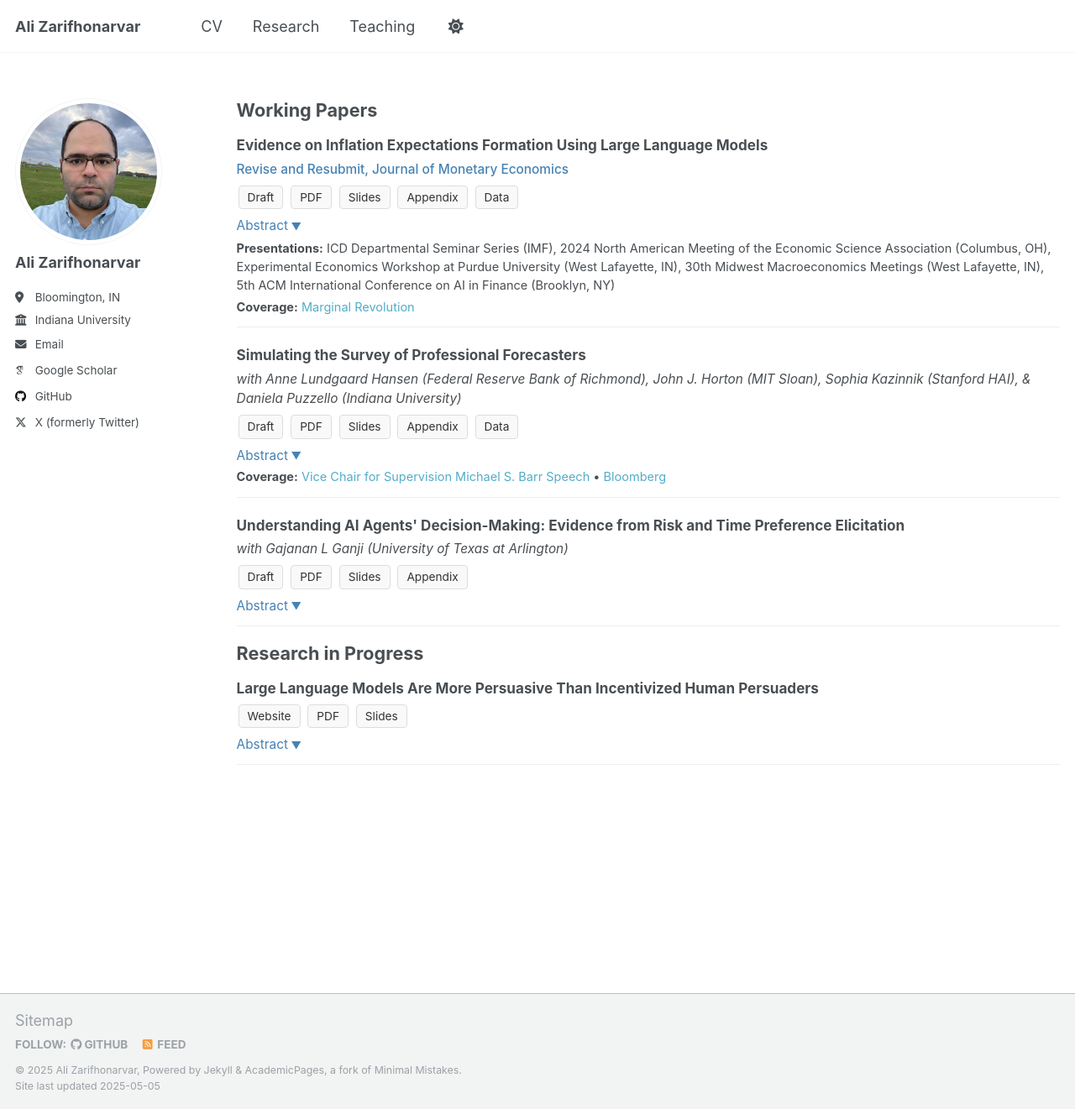
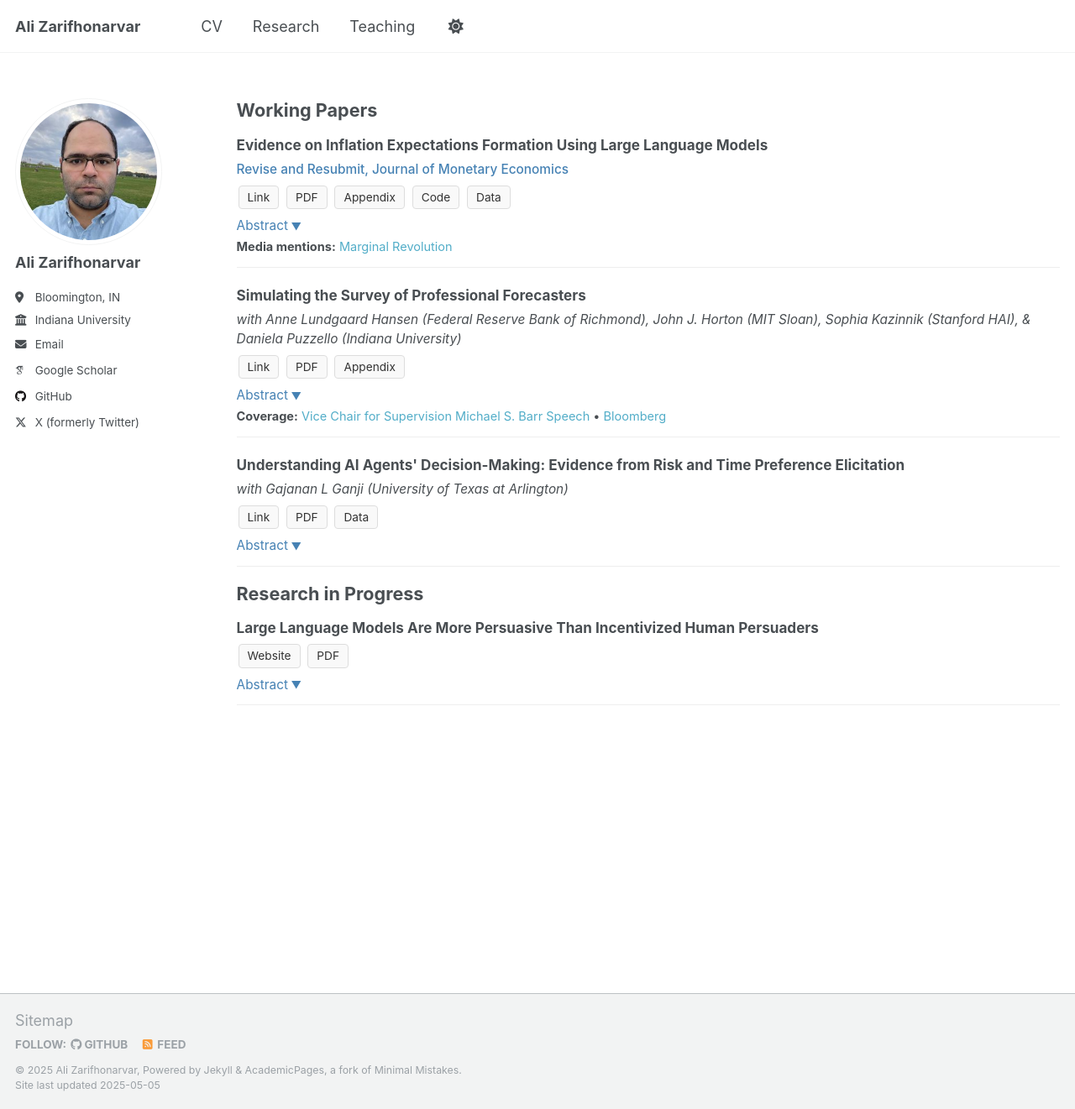
Before and after one commit to alizarif/alizarif.github.io, a Jekyll site: the page built from _pages/research.html, in a window 1280 px wide and 1321 px high. Shown: the whole window at 84% size. Built offline with Jekyll 4.4.1, drawn with Linux system fonts in a browser that asks for light colours; some web fonts are replaced.

Commit message:
Update research.html

```diff
--- a/_pages/research.html
+++ b/_pages/research.html
@@ -89,10 +89,10 @@ author_profile: true
   <div class="journal-info">Revise and Resubmit, Journal of Monetary Economics</div>
 
   <div class="resources">
-    <a href="https://papers.ssrn.com/sol3/papers.cfm?abstract_id=4825076" class="resource-box">Draft</a>
+    <a href="https://papers.ssrn.com/sol3/papers.cfm?abstract_id=4825076" class="resource-box">Link</a>
     <a href="#" class="resource-box">PDF</a>
-    <a href="#" class="resource-box">Slides</a>
     <a href="#" class="resource-box">Appendix</a>
+    <a href="#" class="resource-box">Code</a>
     <a href="#" class="resource-box">Data</a>
   </div>
 
@@ -101,12 +101,8 @@ author_profile: true
     <p>This paper studies the formation of inflation expectations using generative AI in survey experiments, specifically focusing on agents created with Large Language Models (LLMs). It reveals that LLMs accessing relevant economic documents exhibit more consistent responses, demonstrating that domain knowledge significantly shapes expectations. Typically, LLMs predict higher inflation than actual rates, aligning closely with findings from the Survey of Consumer Expectations. Information treatments, particularly forward guidance, precisely influence LLMs' inflation expectations. Furthermore, customizing prompts with a persona induces partisan biases, mirroring human survey behaviors. It also explores the importance of model selection and the reasoning behind LLM responses, emphasizing how these elements impact outcomes. Additionally, the paper shows that LLMs can generate granular predictions of inflation expectations across demographic groups, suggesting potential applications in forecasting survey responses with limited data.</p>
   </div>
 
-  <div class="presentation-info">
-    <strong>Presentations:</strong> ICD Departmental Seminar Series (IMF), 2024 North American Meeting of the Economic Science Association (Columbus, OH), Experimental Economics Workshop at Purdue University (West Lafayette, IN), 30th Midwest Macroeconomics Meetings (West Lafayette, IN), 5th ACM International Conference on AI in Finance (Brooklyn, NY)
-  </div>
-
   <div class="coverage-info">
-    <strong>Coverage:</strong> <a href="https://marginalrevolution.com/marginalrevolution/2024/05/experimental-evidence-on-large-language-models.html">Marginal Revolution</a>
+    <strong>Media mentions:</strong> <a href="https://marginalrevolution.com/marginalrevolution/2024/05/experimental-evidence-on-large-language-models.html">Marginal Revolution</a>
   </div>
 </div>
 
@@ -115,11 +111,9 @@ author_profile: true
   <div class="author-list">with Anne Lundgaard Hansen (Federal Reserve Bank of Richmond), John J. Horton (MIT Sloan), Sophia Kazinnik (Stanford HAI), & Daniela Puzzello (Indiana University)</div>
 
   <div class="resources">
-    <a href="https://papers.ssrn.com/sol3/papers.cfm?abstract_id=5066286" class="resource-box">Draft</a>
+    <a href="https://papers.ssrn.com/sol3/papers.cfm?abstract_id=5066286" class="resource-box">Link</a>
     <a href="#" class="resource-box">PDF</a>
-    <a href="#" class="resource-box">Slides</a>
     <a href="#" class="resource-box">Appendix</a>
-    <a href="#" class="resource-box">Data</a>
   </div>
 
   <div class="abstract-toggle" onclick="toggleAbstract('abstract-3', this)">Abstract</div>
@@ -137,10 +131,9 @@ author_profile: true
   <div class="author-list">with Gajanan L Ganji (University of Texas at Arlington)</div>
 
   <div class="resources">
-    <a href="https://papers.ssrn.com/sol3/papers.cfm?abstract_id=5154002" class="resource-box">Draft</a>
+    <a href="https://papers.ssrn.com/sol3/papers.cfm?abstract_id=5154002" class="resource-box">Link</a>
     <a href="#" class="resource-box">PDF</a>
-    <a href="#" class="resource-box">Slides</a>
-    <a href="#" class="resource-box">Appendix</a>
+    <a href="#" class="resource-box">Data</a>
   </div>
 
   <div class="abstract-toggle" onclick="toggleAbstract('abstract-4', this)">Abstract</div>
@@ -157,7 +150,6 @@ author_profile: true
   <div class="resources">
     <a href="https://sites.google.com/view/ai-persuasion/team?authuser=0" class="resource-box">Website</a>
     <a href="#" class="resource-box">PDF</a>
-    <a href="#" class="resource-box">Slides</a>
   </div>
 
   <div class="abstract-toggle" onclick="toggleAbstract('abstract-5', this)">Abstract</div>
```
